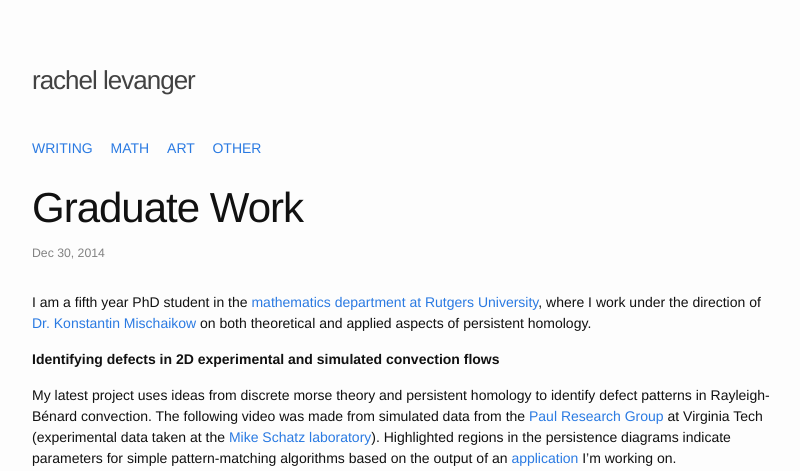
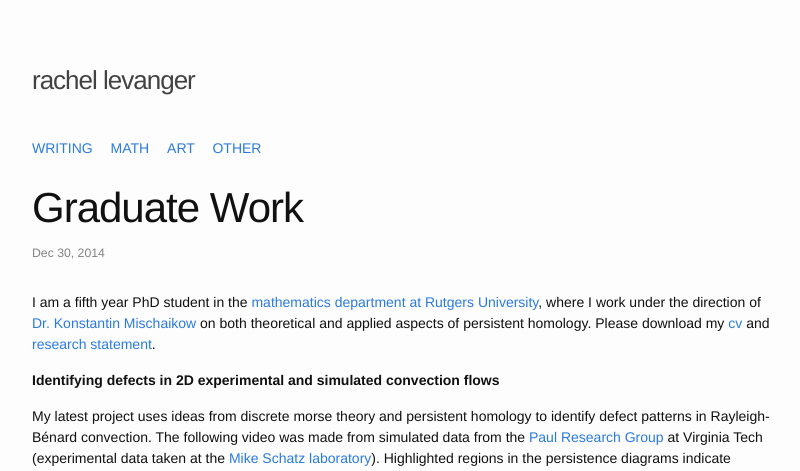
Before and after one commit to rachellevanger/rachellevanger.com, a Jekyll site: the page built from _posts/2014-12-30-math-graduate-work.markdown, in a window 1280 px wide. Shown: the top 471 px of the page, without its empty margins (238-1038 px from the left). Built offline with Jekyll 4.4.1, drawn with Linux system fonts in a browser that asks for light colours; some web fonts are replaced; some of the changed text lies outside the part shown.

Commit message:
Updating math landing page.

```diff
--- a/_posts/2014-12-30-math-graduate-work.markdown
+++ b/_posts/2014-12-30-math-graduate-work.markdown
@@ -5,7 +5,7 @@
 categories: math
 ---
 
-I am a fifth year PhD student in the <a href="http://http://math.rutgers.edu/" target="_blank">mathematics department at Rutgers University</a>, where I work under the direction of <a href="http://math.rutgers.edu/~mischaik/" target="_blank">Dr. Konstantin Mischaikow</a> on both theoretical and applied aspects of persistent homology.
+I am a fifth year PhD student in the <a href="http://http://math.rutgers.edu/" target="_blank">mathematics department at Rutgers University</a>, where I work under the direction of <a href="http://math.rutgers.edu/~mischaik/" target="_blank">Dr. Konstantin Mischaikow</a> on both theoretical and applied aspects of persistent homology. Please download my [cv](cv.pdf) and [research statement](research_statement.pdf).
 
 **Identifying defects in 2D experimental and simulated convection flows**
 
@@ -31,6 +31,6 @@
 
 
 <br />
-**Publications**
+**Publications and other work**
 
-Here are <a href="http://arxiv.org/find/math/1/au:+Levanger_R/0/1/0/all/0/1">some papers on arXiv.org</a> that I had a part in writing.
+Here are <a href="http://arxiv.org/find/math/1/au:+Levanger_R/0/1/0/all/0/1">some papers on arXiv.org</a> that I had a part in writing. I maintain my [active projects on github](http://github.com/rachellevanger).
```
